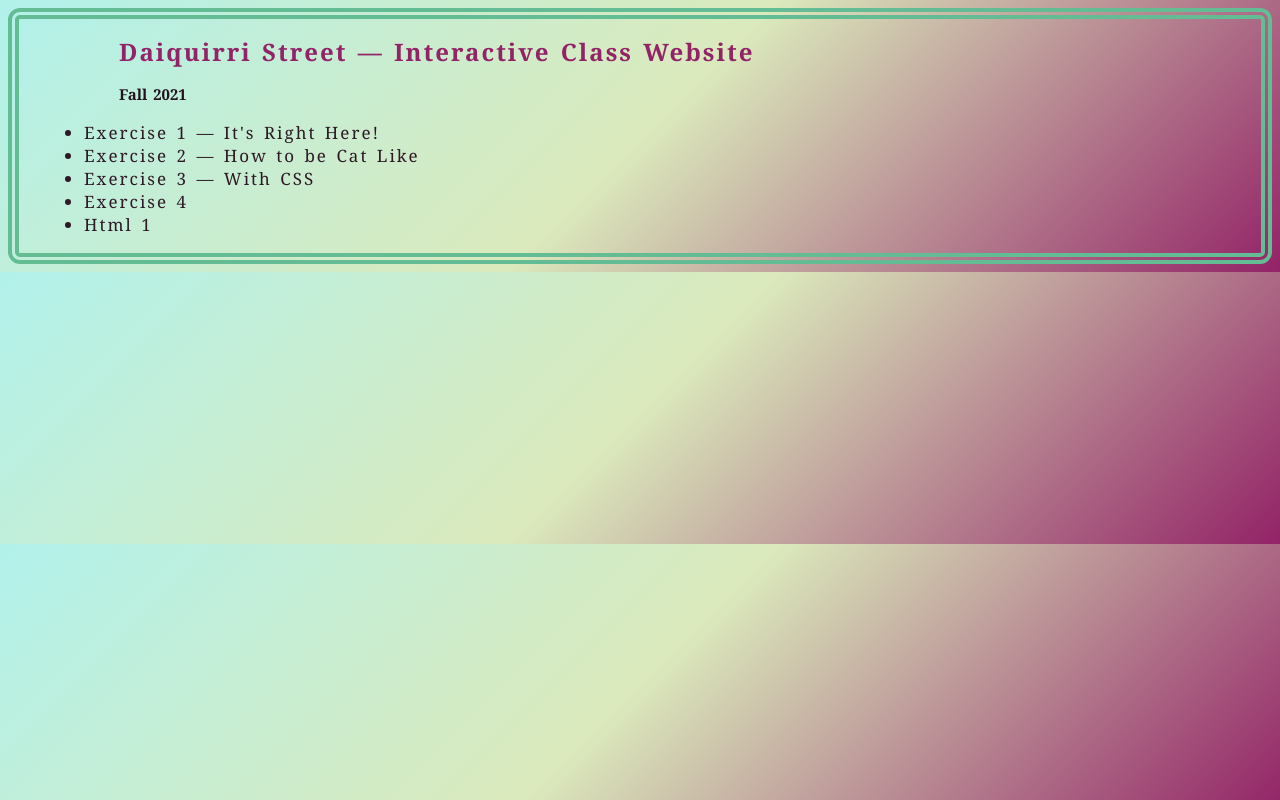
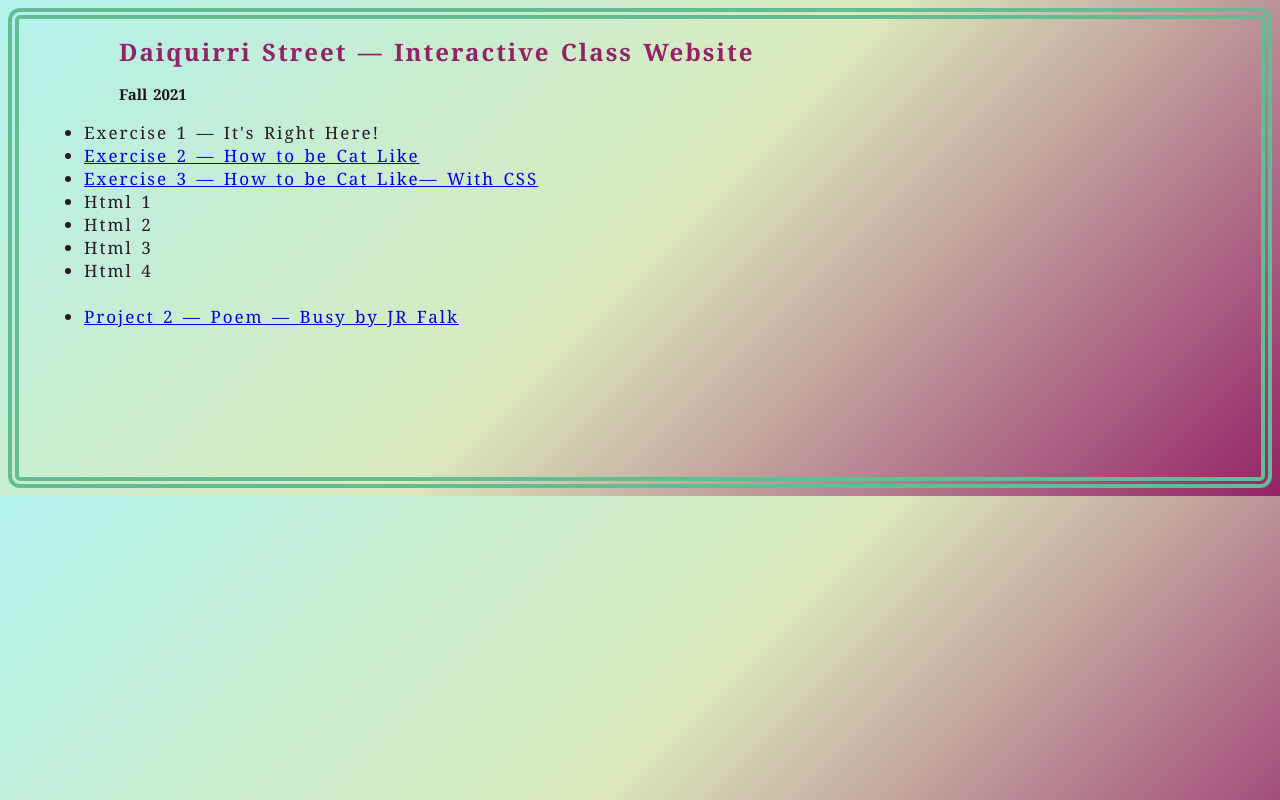
Before and after one commit to Daiquirri/interactivemedia341, a plain HTML site: page index.html in a window 1280 px wide. Drawn offline with Linux system fonts and the light colour scheme.

Commit message:
Update index.html

```diff
--- a/index.html
+++ b/index.html
@@ -54,10 +54,23 @@
 
     <ul>
       <li>Exercise 1 — It's Right Here!</li>
-      <li>Exercise 2 — How to be Cat Like</li>
-      <li>Exercise 3 — With CSS</li>
-      <li>Exercise 4</li>
-      <li>Html 1</li>
+      <li> <a href="exercisetwo.html">Exercise 2 — How to be Cat Like</a> </li>
+      <li><a href="exercise3.html">Exercise 3 — How to be Cat Like— With CSS</a> </li>
+
+      <li><a href="e4v1.html" ></a>Html 1</li>
+      <li><a href="e4v2.html"></a> Html 2</li>
+      <li><a href="e4v3.html"></a> Html 3</li>
+      <li><a href="e4v4.html"></a> Html 4</li>
+
+  <br>
+  <li><a href="project2.html">Project 2 — Poem — Busy by JR Falk</a></li>
     </ul>
+    <br>
+    <br>
+    <br>
+    <br>
+    <br>
+    <br>
+
   </body>
 </html>
```
